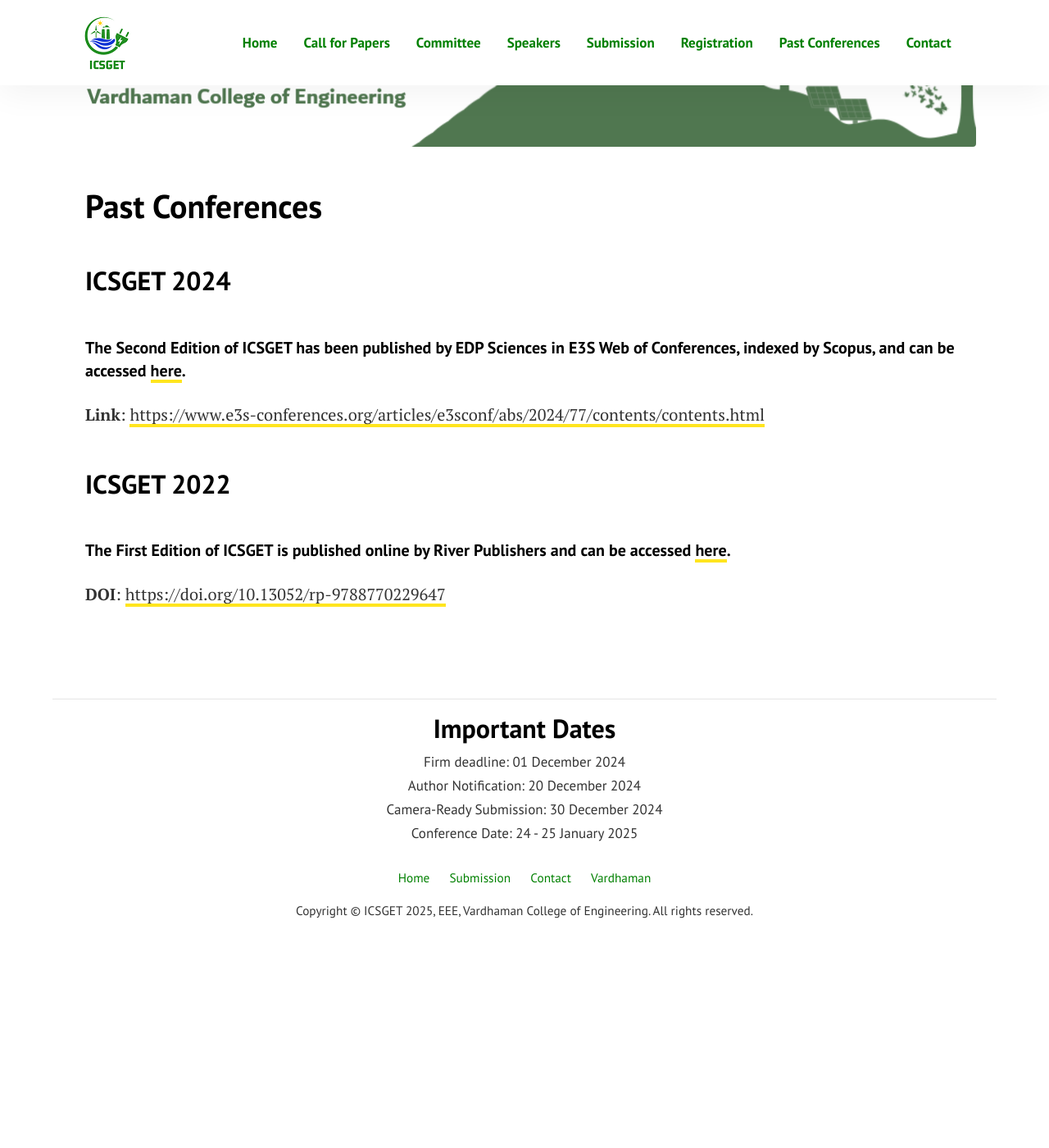
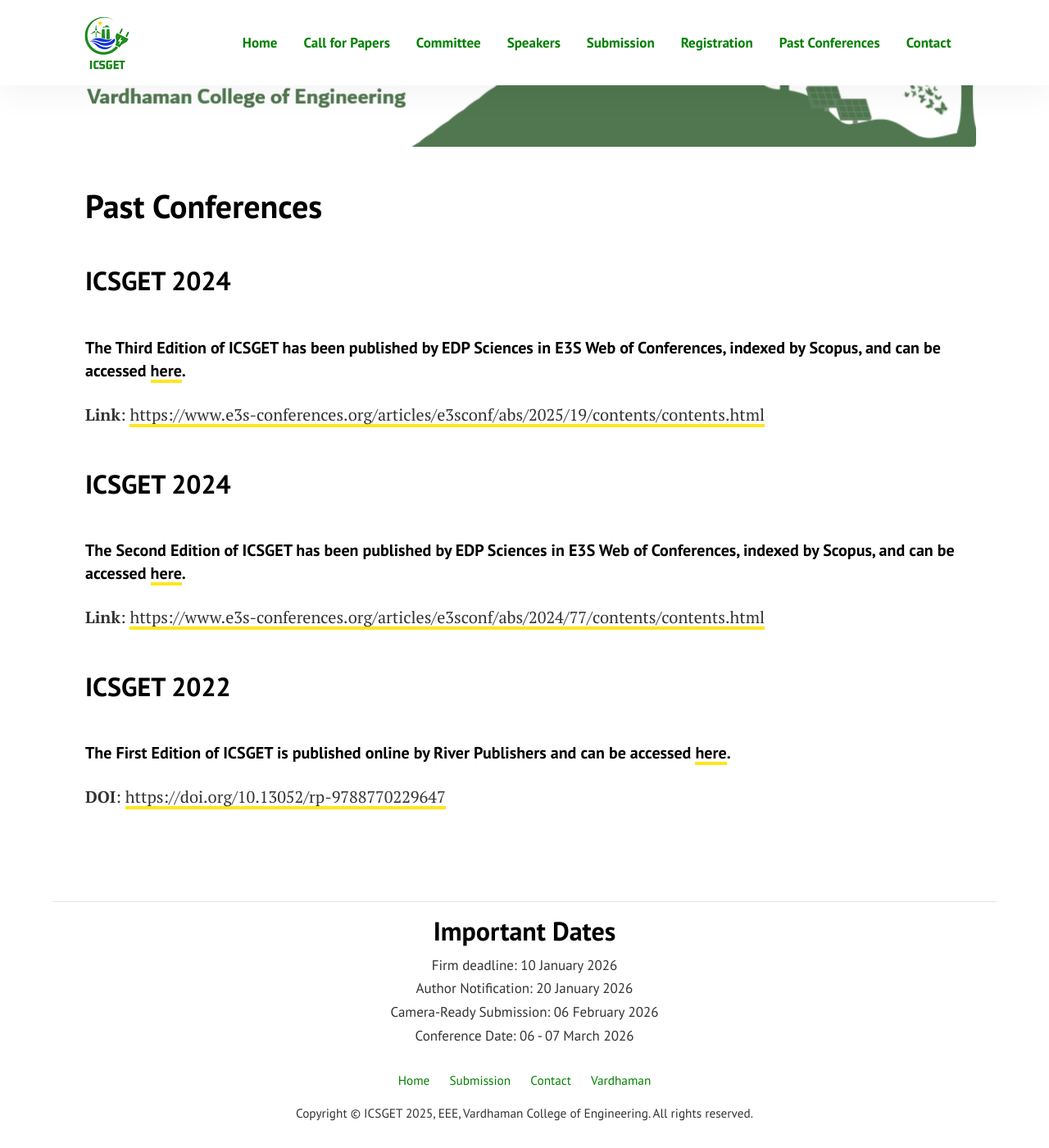
Before and after one commit to sravivarmanvce/icsget, a Jekyll site: the page built from pages/pastconferences.md, in a window 1280 px wide and 1400 px high, scrolled down 309 px. Shown: the whole window at 82% size. Built offline with Jekyll 4.4.1, drawn with Linux system fonts in a browser that asks for light colours; before the commit the page ends 1462 px from its top, so only the background shows below that.

Commit message:
dates modified

```diff
--- a/_layouts/default.html
+++ b/_layouts/default.html
@@ -111,10 +111,10 @@
 <hr>
   <div class="credits mx-auto text-center mb-3">
 	<h2>Important Dates</h2>
-	Firm deadline: 01 December 2024<br>
-	Author Notification: 20 December 2024<br>
-	Camera-Ready Submission: 30 December 2024<br>
-	Conference Date: 24 - 25 January 2025<br>
+	Firm deadline: 10 January 2026<br>
+	Author Notification: 20 January 2026<br>
+	Camera-Ready Submission: 06 February 2026<br>
+	Conference Date: 06 - 07 March 2026<br>
   </div>
 
   <ul class="p-0 mb-1 small">
--- a/pages/pastconferences.md
+++ b/pages/pastconferences.md
@@ -4,6 +4,13 @@
 permalink: "/pastconferences/"
 image: assets/images/banner-alt.png
 ---
+
+## ICSGET 2024
+
+##### The Third Edition of ICSGET has been published by EDP Sciences in E3S Web of Conferences, indexed by **Scopus**, and can be accessed [here](https://www.e3s-conferences.org/articles/e3sconf/abs/2025/19/contents/contents.html).
+
+**Link**: [https://www.e3s-conferences.org/articles/e3sconf/abs/2025/19/contents/contents.html](https://www.e3s-conferences.org/articles/e3sconf/abs/2025/19/contents/contents.html)
+
 
 ## ICSGET 2024
 
```
Also changed, not shown: pages/registration.md (+1 -1 lines).
